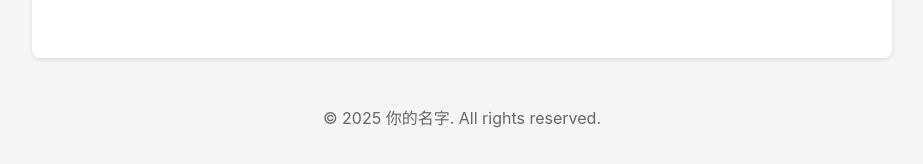
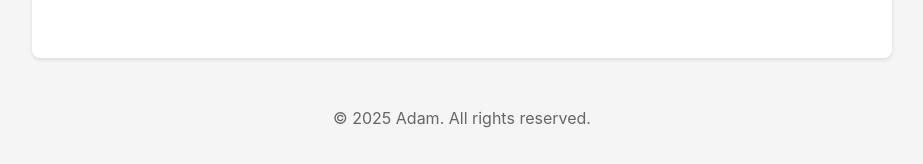
Before and after one commit to lzh210802066/lzh210802066.github.io, a Jekyll site: the page built from index.html, in a window 1280 px wide. Shown: the part 1143-1307 px from the top of the page, without its empty margins (178-1101 px from the left). Built offline with Jekyll 4.4.1, drawn with Linux system fonts in a browser that asks for light colours.

Commit message:
Update _config.yml

```diff
--- a/_config.yml
+++ b/_config.yml
@@ -19,8 +19,8 @@ url: "https://你的用户名.github.io"
 # =====================================
 
 author:
-  name: 你的名字                 # 作者名字，会在文章页或页脚显示
-  email: your-email@example.com  # 邮箱，可用于联系或 SEO 作者标识
+  name: Adam                     # 作者名字，会在文章页或页脚显示
+  email: QinHan8013@gmail.com    # 邮箱，可用于联系或 SEO 作者标识
 
 
 # =====================================
```
